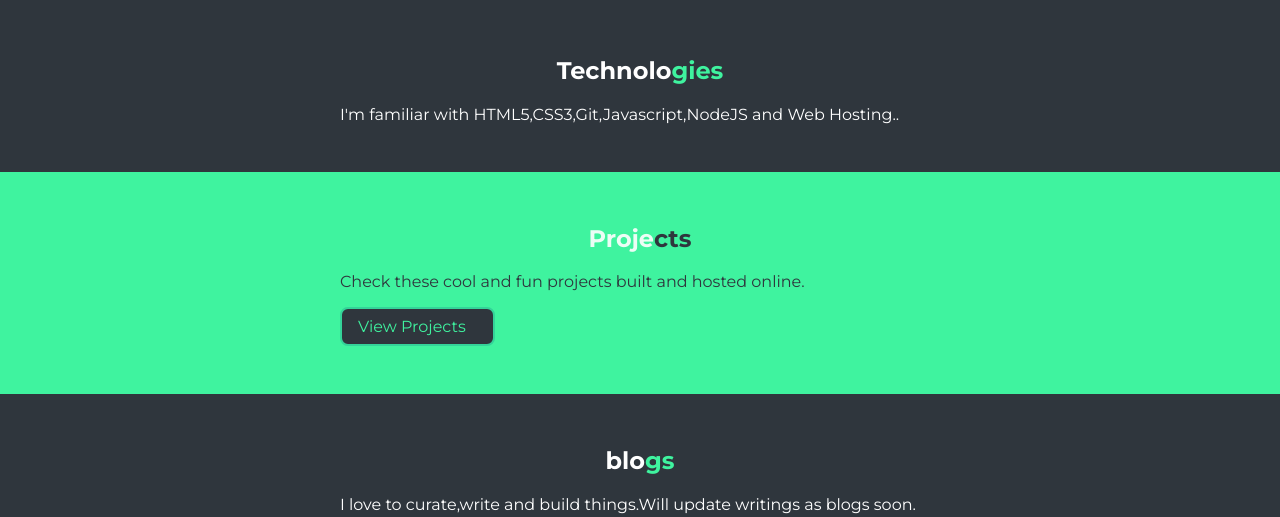
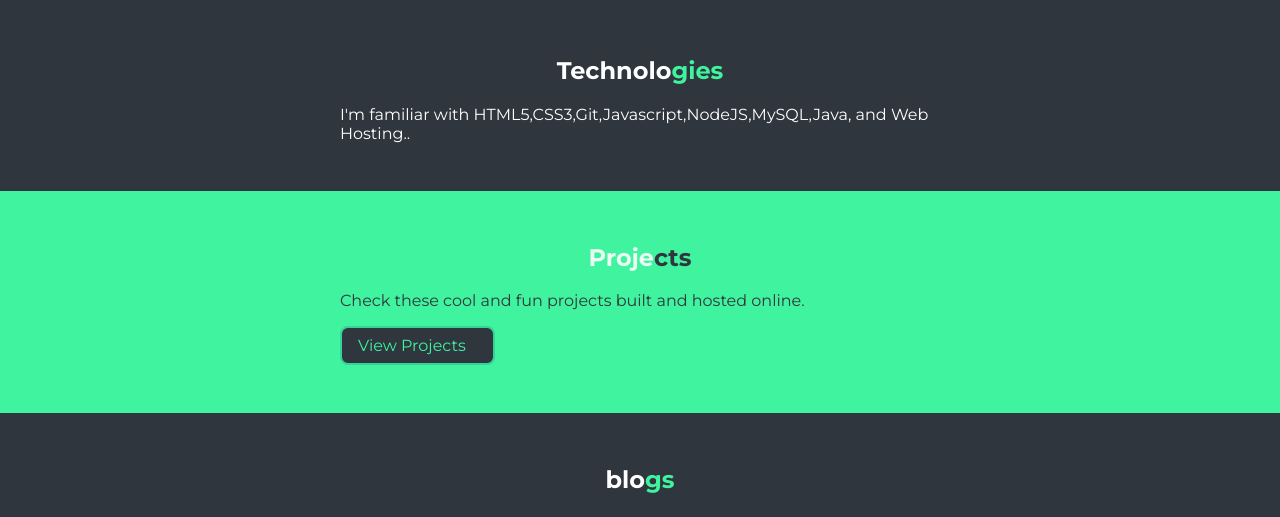
Before and after one commit to Manasa1013/manasa-portfolio, a plain HTML site: page index.html in a window 1280 px wide. Shown: the part 583-1100 px from the top of the page. Drawn offline with Linux system fonts and the light colour scheme.

Commit message:
update index.html
added tech stack

```diff
--- a/index.html
+++ b/index.html
@@ -34,7 +34,7 @@
         <div class="container container-center">
             <h1>Technolo<span class="alter">gies</span></h1>
         <ul class="list-non-bullet">
-            <li>I'm familiar with HTML5,CSS3,Git,Javascript,NodeJS and Web Hosting..</li>
+            <li>I'm familiar with HTML5,CSS3,Git,Javascript,NodeJS,MySQL,Java, and Web Hosting..</li>
         </ul>
         </div>
     </section>
```
